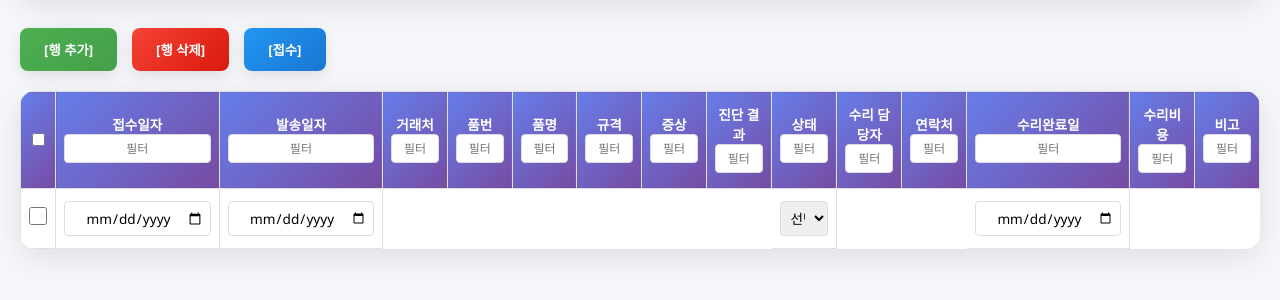
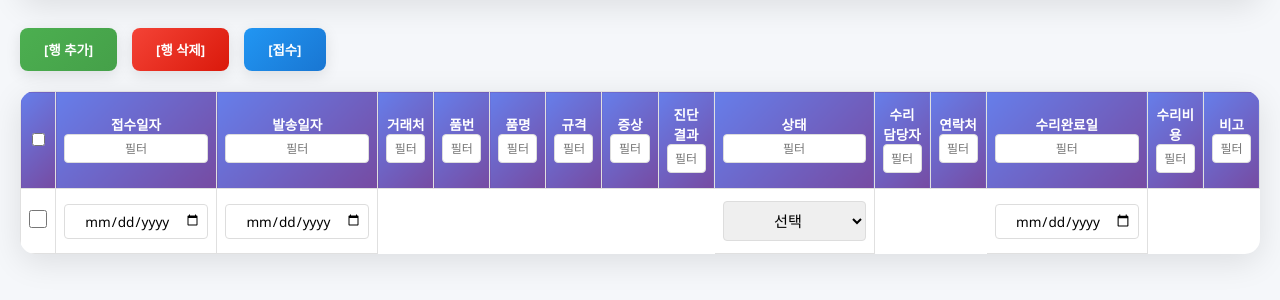
Before and after one commit to johnchoi112/repair-sea, a plain HTML site: page index.html in a window 1280 px wide. Shown: the part 120-420 px from the top of the page. Drawn offline with Linux system fonts and the light colour scheme.

Commit message:
Update index.html

```diff
--- a/index.html
+++ b/index.html
@@ -144,6 +144,17 @@
             min-height: 20px;
         }
 
+#mainTable th:nth-child(10),
+#mainTable td:nth-child(10) {
+    width: 160px;
+    min-width: 160px;
+}
+
+#mainTable td:nth-child(10) select {
+    width: 100%;
+    font-size: 0.95rem;
+    padding: 8px 10px;
+}
         [contenteditable]:hover {
             border-color: #ddd;
         }
```
